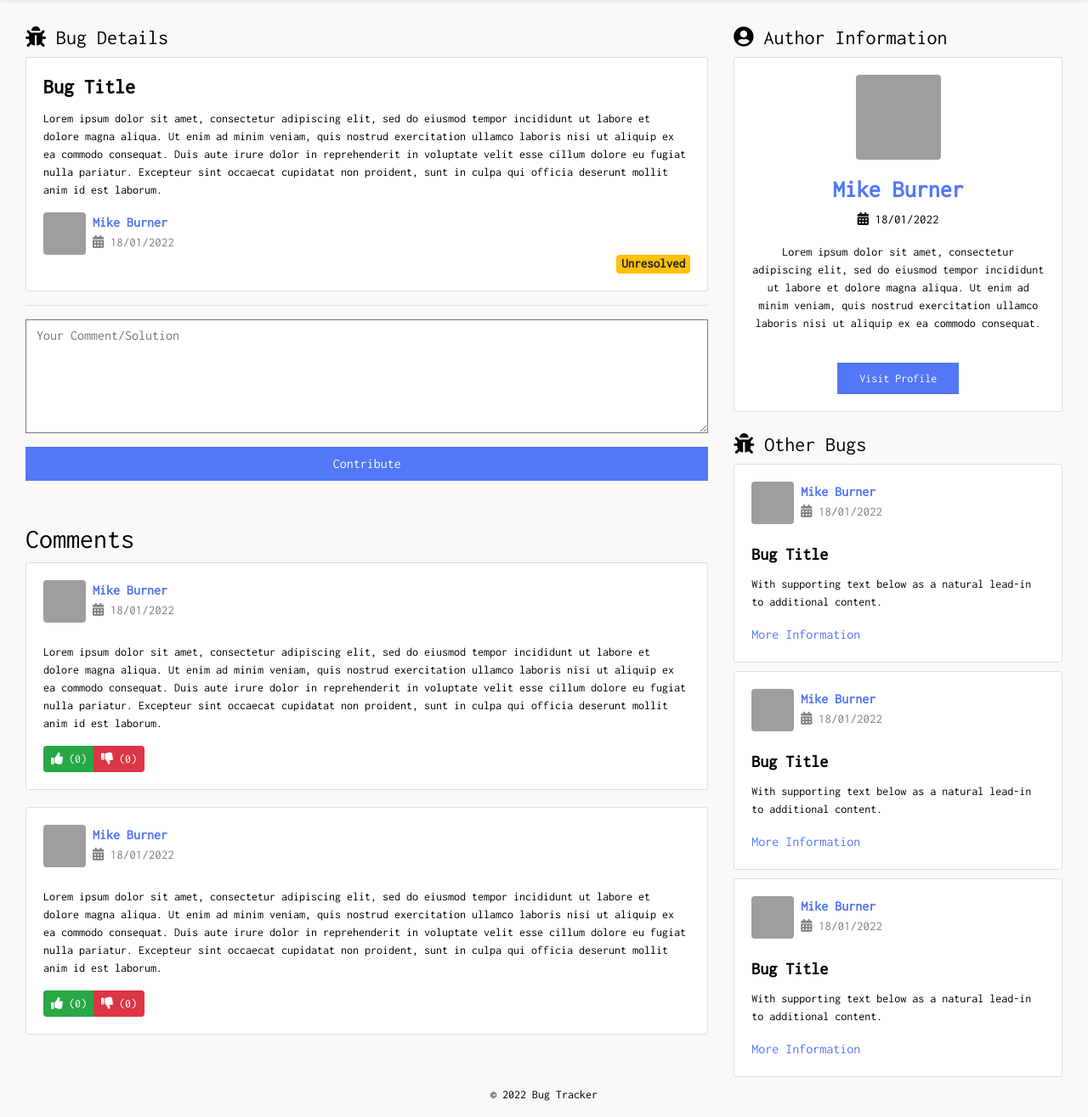
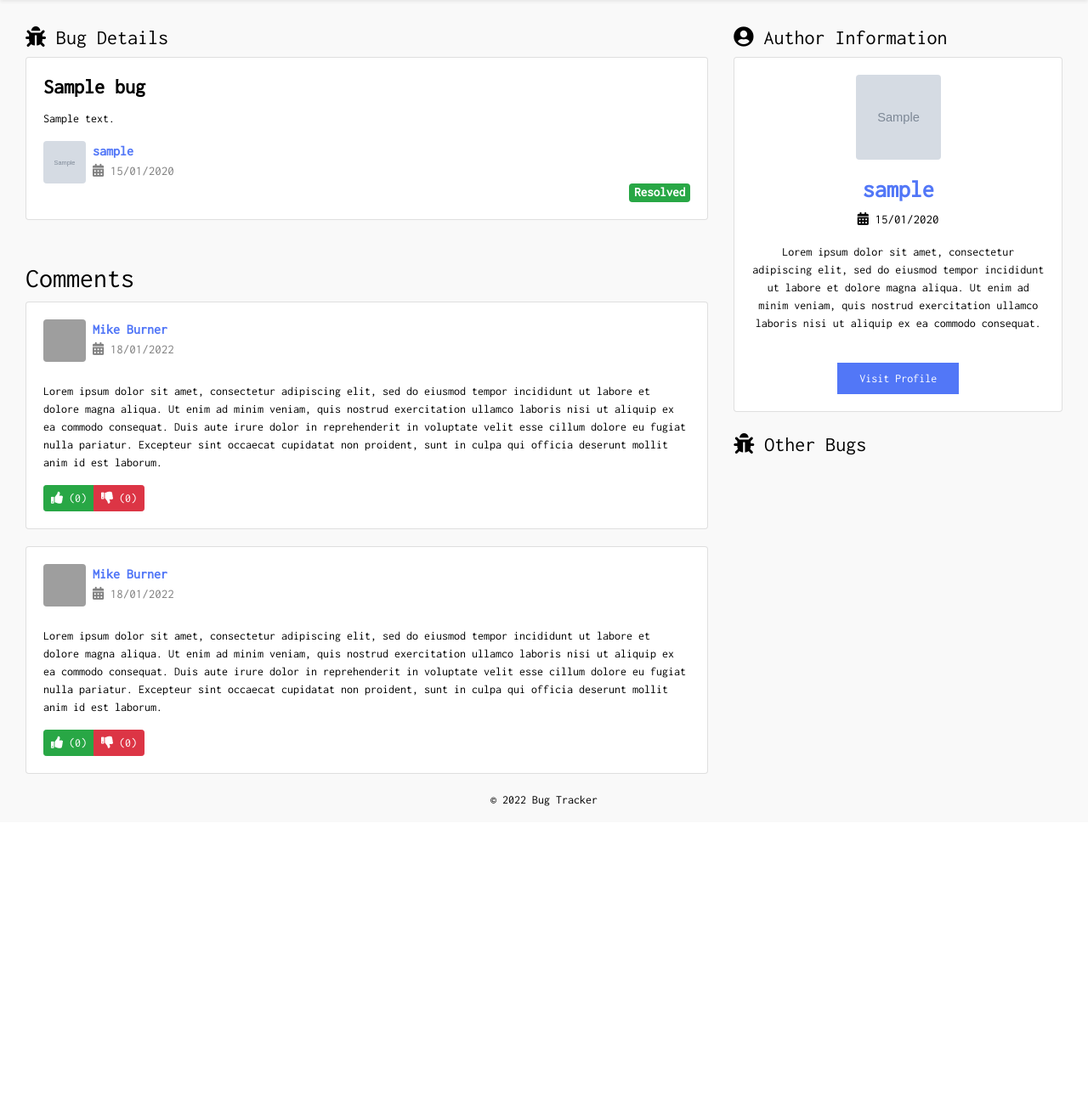
Before and after one commit to steve-njuguna-k/Flask-Bug-Tracker, a Flask app: page /post/1 in a window 1280 px wide. Shown: the part 61-1376 px from the top of the page at 85% size. After the commit the page ends 1010 px from the top, so only its background shows below. Run offline with Flask 2, Linux system fonts and the light colour scheme; tables that the repository leaves empty hold one stand-in row (values such as "Sample post"); grey boxes marked "Sample" are stand-in pictures; some libraries are stand-ins or nearby versions; grey boxes are pictures that could not be loaded.

Commit message:
Made changes to bug details page

```diff
--- a/app/templates/Bug Details.html
+++ b/app/templates/Bug Details.html
@@ -10,24 +10,31 @@
     <div class="row">
         <div class="col-sm-8">
             <h4><i class="fas fa-bug"></i> Bug Details</h4>
-            <div class="card">
+            <div class="card" style="margin-bottom: 50px;">
                 <div class="card-body">
-                    <h4 class="card-title"><b>Bug Title</b></h4>
-                    <p class="card-text">Lorem ipsum dolor sit amet, consectetur adipiscing elit, sed do eiusmod tempor incididunt ut labore et dolore magna aliqua. Ut enim ad minim veniam, quis nostrud exercitation ullamco laboris nisi ut aliquip ex ea commodo consequat. Duis aute irure dolor in reprehenderit in voluptate velit esse cillum dolore eu fugiat nulla pariatur. Excepteur sint occaecat cupidatat non proident, sunt in culpa qui officia deserunt mollit anim id est laborum.</p>
+                    <h4 class="card-title"><b>{{ bug.title }}</b></h4>
+                    <p class="card-text">{{ bug.description }}</p>
                     <div class="d-flex flex-row user-info">
-                        <img class="rounded" src="https://upload.wikimedia.org/wikipedia/commons/7/7c/Profile_avatar_placeholder_large.png" height="50" width="50">
+                        <img class="rounded" src="{{ bug.user_bug.profile_pic }}" height="50" width="50">
                         <div class="d-flex flex-column justify-content-start ml-2">
                             <a href="#">
-                                <span class="d-block font-weight-bold text-primary">Mike Burner</span>
+                                <span class="d-block font-weight-bold text-primary">{{ bug.user_bug.username }}</span>
                             </a>
-                            <span class="date text-black-50" style="font-size: 15px;"><i class="fas fa-calendar-alt"></i> 18/01/2022</span>
+                            <span class="date text-black-50" style="font-size: 15px;"><i class="fas fa-calendar-alt"></i> {{ bug.created_on.strftime('%d/%m/%Y') }}</span>
                         </div>
                     </div>
-                    <h5><span class="badge badge-warning float-right">Unresolved</span></h5>
+                    {% if bug.bug_status == 'Resolved' %}
+                    <h5><span class="badge badge-success float-right">{{ bug.bug_status }}</span></h5>
+                    {% elif bug.bug_status == 'In Progress' %}
+                    <h5><span class="badge badge-warning float-right">{{ bug.bug_status }}</span></h5>
+                    {% else %}
+                    <h5><span class="badge badge-danger float-right">{{ bug.bug_status }}</span></h5>
+                    {% endif %}
                 </div>
             </div>
+            {% if current_user.is_authenticated %}
             <hr>
-            <form style="margin-bottom: 50px;">
+            <form>
                 <div class="mb-3">
                     <textarea class="form-control" id="exampleFormControlTextarea1" rows="5" placeholder="Your Comment/Solution"></textarea>
                 </div>
@@ -35,7 +42,9 @@
                     <button class="btn btn-block btn-primary">Contribute</button>
                 </div>
             </form>
-            <h2>Comments</h2>
+            <hr>
+            {% endif %}
+            <h2 style="margin-top: 50px;">Comments</h2>
             <div class="card" style="margin-bottom: 20px;">
                 <div class="card-body">
                     <div class="d-flex flex-row user-info">
@@ -79,67 +88,37 @@
             <h4><i class="fas fa-user-circle"></i> Author Information</h4>
             <div class="card">
                 <div class="card-body">
-                <center><img class="rounded" src="https://upload.wikimedia.org/wikipedia/commons/7/7c/Profile_avatar_placeholder_large.png" height="100" width="100"></center>
+                <center><img class="rounded" src="{{ bug.user_bug.profile_pic }}" height="100" width="100"></center>
                 <br>
-                <h3 class="card-subtitle mb-2 text-primary text-center"><b>Mike Burner</b></h3>
-                <center><span class="date text-black" style="font-size: 15px;"><i class="fas fa-calendar-alt"></i> 18/01/2022</span></center>
+                <h3 class="card-subtitle mb-2 text-primary text-center"><b>{{ bug.user_bug.username }}</b></h3>
+                <center><span class="date text-black" style="font-size: 15px;"><i class="fas fa-calendar-alt"></i> {{ bug.user_bug.registered_on.strftime('%d/%m/%Y') }}</span></center>
                 <p class="card-text text-center py-3">Lorem ipsum dolor sit amet, consectetur adipiscing elit, sed do eiusmod tempor incididunt ut labore et dolore magna aliqua. Ut enim ad minim veniam, quis nostrud exercitation ullamco laboris nisi ut aliquip ex ea commodo consequat. </p>
                 <center><a href="#" class="btn btn-primary btn-sm">Visit Profile</a></center>
                 </div>
             </div>
             <br>
             <h4><i class="fas fa-bug"></i> Other Bugs</h4>
+            {% for bug in bugs %}
                 <div class="card" style="margin-bottom: 10px;">
                     <div class="card-body">
                         <div class="d-flex flex-row user-info">
-                        <img class="rounded" src="https://upload.wikimedia.org/wikipedia/commons/7/7c/Profile_avatar_placeholder_large.png" height="50" width="50">
+                            <img class="rounded" src="{{ bug.user_bug.profile_pic }}" height="50" width="50">
                             <div class="d-flex flex-column justify-content-start ml-2">
                                 <a href="#">
-                                <span class="d-block font-weight-bold text-primary">Mike Burner</span>
+                                    <span class="d-block font-weight-bold text-primary">{{ bug.user_bug.username }}</span>
                                 </a>
-                            <span class="date text-black-50" style="font-size: 15px;"><i class="fas fa-calendar-alt"></i> 18/01/2022</span>
+                                <span class="date text-black-50" style="font-size: 15px;"><i class="fas fa-calendar-alt"></i> {{ bug.created_on.strftime('%d/%m/%Y') }}</span>
                             </div>
                         </div>
                         <br>
-                    <h5 class="card-title"><b>Bug Title</b></h5>
-                    <p class="card-text">With supporting text below as a natural lead-in to additional content.</p>
-                    <a href="#" class="text-primary">More Information</a>
+                        <a href="/bug/{{bug.id}}/bug-details">
+                            <h5 class="card-title"><b>{{ bug.title }}</b></h5>
+                        </a>
+                        <p class="card-text">{{ bug.description[:100] + " ..." }}</p>
+                        <a href="/bug/{{bug.id}}/bug-details" class="text-primary">More Information</a>
                     </div>
                 </div>
-            <div class="card" style="margin-bottom: 10px;">
-                <div class="card-body">
-                    <div class="d-flex flex-row user-info">
-                        <img class="rounded" src="https://upload.wikimedia.org/wikipedia/commons/7/7c/Profile_avatar_placeholder_large.png" height="50" width="50">
-                        <div class="d-flex flex-column justify-content-start ml-2">
-                            <a href="#">
-                                <span class="d-block font-weight-bold text-primary">Mike Burner</span>
-                            </a>
-                            <span class="date text-black-50" style="font-size: 15px;"><i class="fas fa-calendar-alt"></i> 18/01/2022</span>
-                        </div>
-                    </div>
-                    <br>
-                    <h5 class="card-title"><b>Bug Title</b></h5>
-                    <p class="card-text">With supporting text below as a natural lead-in to additional content.</p>
-                    <a href="#" class="text-primary">More Information</a>
-                </div>
-            </div>
-            <div class="card" style="margin-bottom: 10px;">
-                <div class="card-body">
-                    <div class="d-flex flex-row user-info">
-                        <img class="rounded" src="https://upload.wikimedia.org/wikipedia/commons/7/7c/Profile_avatar_placeholder_large.png" height="50" width="50">
-                        <div class="d-flex flex-column justify-content-start ml-2">
-                            <a href="#">
-                                <span class="d-block font-weight-bold text-primary">Mike Burner</span>
-                            </a>
-                            <span class="date text-black-50" style="font-size: 15px;"><i class="fas fa-calendar-alt"></i> 18/01/2022</span>
-                        </div>
-                    </div>
-                    <br>
-                    <h5 class="card-title"><b>Bug Title</b></h5>
-                    <p class="card-text">With supporting text below as a natural lead-in to additional content.</p>
-                    <a href="#" class="text-primary">More Information</a>
-                </div>
-            </div>
+            {% endfor %}
         </div>
     </div>
 </div>
--- a/app/views.py
+++ b/app/views.py
@@ -147,9 +147,11 @@ def bugs():
     bugs = Bugs.query.all()
     return render_template('Bugs.html', bugs = bugs)
 
-@app.route('/bug-details')
-def bugs_details():
-    return render_template('Bug Details.html')
+@app.route('/bug/<int:id>/bug-details')
+def bugs_details(id):
+    bugs = Bugs.query.all()
+    bug = Bugs.query.filter_by(id = id).first()
+    return render_template('Bug Details.html', bug = bug, bugs = bugs)
 
 @app.route('/profile')
 def profile():
```
Also changed, not shown: app/templates/Bugs.html (+5 -3 lines). Lines whose indentation alone changed are shown as unchanged.
